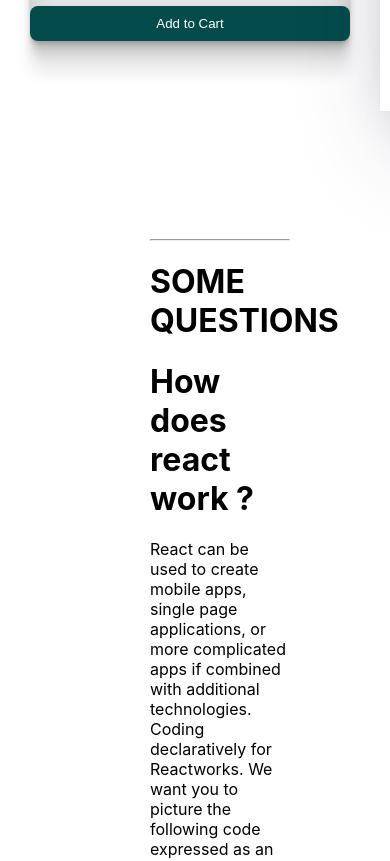
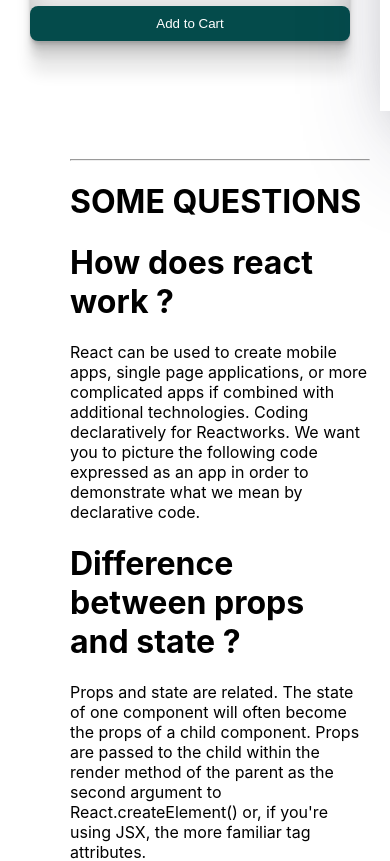
Before and after one commit to inzamam-nur/Gym-Club, a React (Create React App) app: page / in a window 390 px wide. Shown: the part 3480-4341 px from the top of the page. Built offline with nearby package versions, Linux system fonts and the light colour scheme.

Commit message:
mobile responsive question page

```diff
--- a/src/Component/Question/Question.css
+++ b/src/Component/Question/Question.css
@@ -3,3 +3,12 @@
     margin-left: 50px;
 
 }
+@media (max-width: 480px) {
+    .questions {
+        padding: 20px;
+        margin-left: 50px;
+        height: 100%;
+        padding-bottom: 300px;
+    }
+
+}
```
